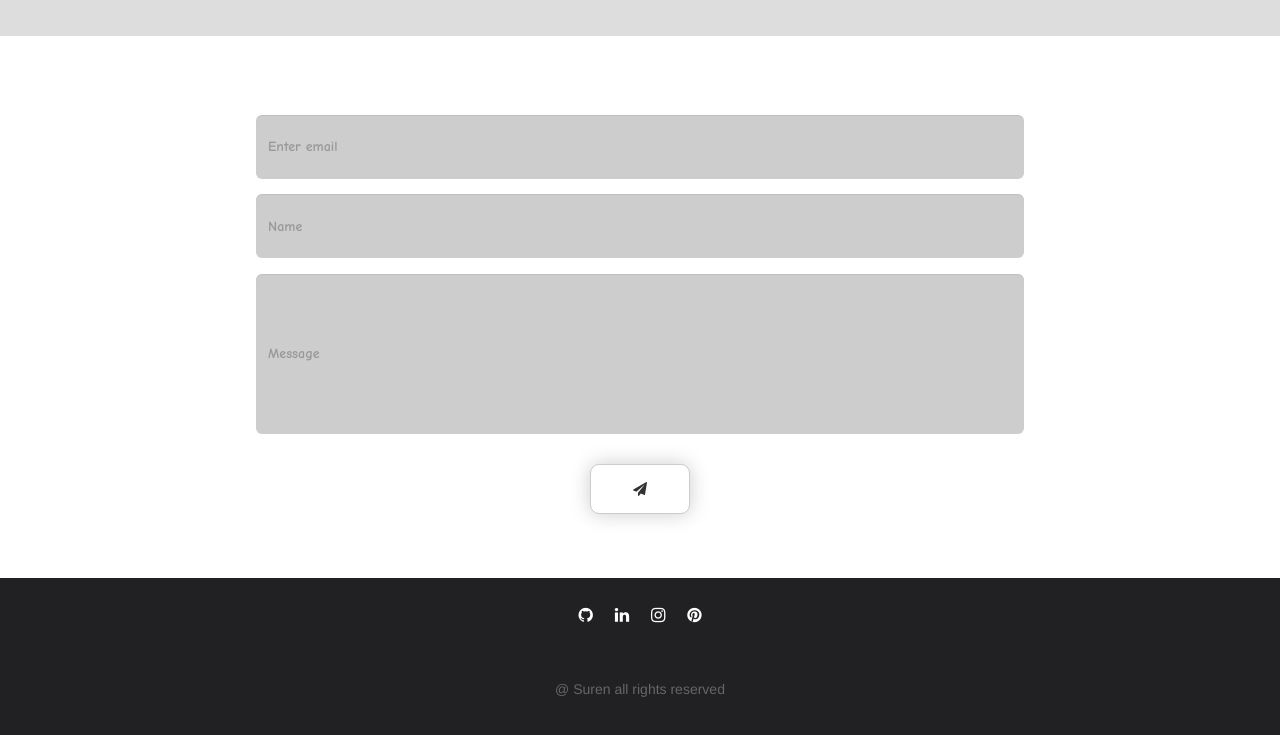
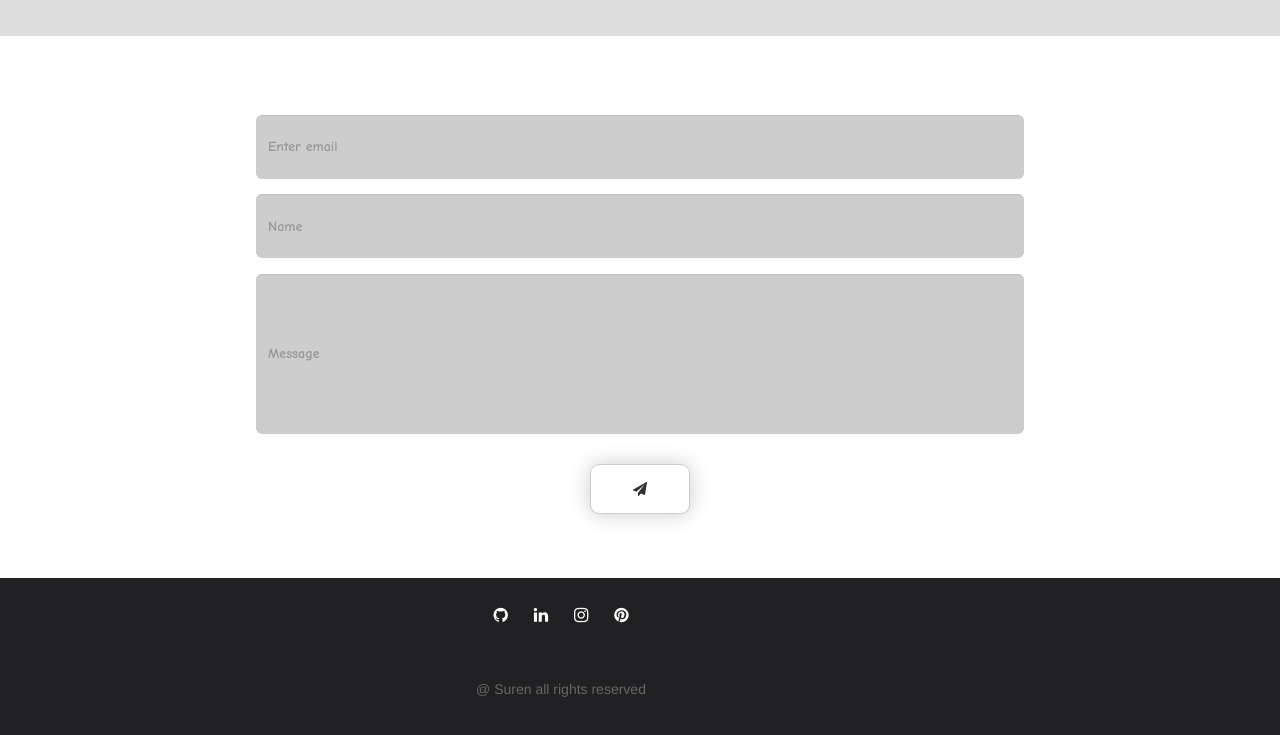
Before and after one commit to surenmahi/surenmahicoder, a website: page client/index.html in a window 1280 px wide. Shown: the part 2017-2752 px from the top of the page. Drawn offline with nearby package versions, Linux system fonts and the light colour scheme.

Commit message:
Add files via upload

```diff
--- a/client/public/css/style.css
+++ b/client/public/css/style.css
@@ -167,7 +167,7 @@
     display: inline;
     color: white;
     text-align: center;
-    padding: 8px;
+    padding: 10px;
     text-decoration: none;
 }
 #portfolio .card ul {
@@ -186,6 +186,9 @@
     text-decoration: none;
 }
 #foot .row{
+	width: 90%;
+	padding-left:5%;
+	padding-right: 5%;
 	padding-top:2%;
 	padding-bottom: 2%;
 }
```
